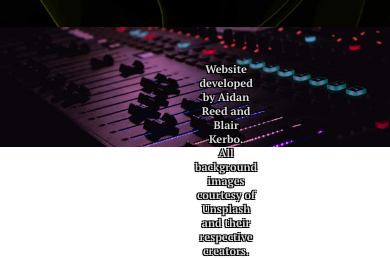
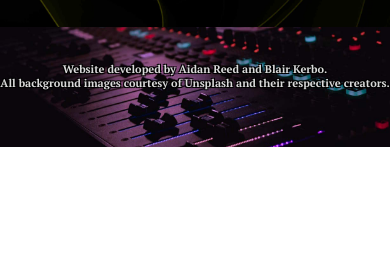
Before and after one commit to blairslair/blairslair.github.io, a plain HTML site: page index.html in a window 390 px wide. Shown: the part 2858-3116 px from the top of the page. After the commit the page ends 3005 px from the top, so only its background shows below. Drawn offline with Linux system fonts and the light colour scheme.

Commit message:
Fix credit spacing

```diff
--- a/styles.css
+++ b/styles.css
@@ -109,8 +109,8 @@ section {
 .spacer-text {
     position: absolute;
     margin-top: 45px;
-    margin-left: 31%;
-    margin-right: 31%;
+    width: 100%;
+    text-align: center;
     color: rgb(218, 218, 218);
     font-size: 11px;
     font-weight: bold;
@@ -428,7 +428,5 @@ a:visited {
 
     .spacer-text {
         margin-top: 35px;
-        margin-left: 50%;
-        margin-right: 50%;
     }
 }
```
